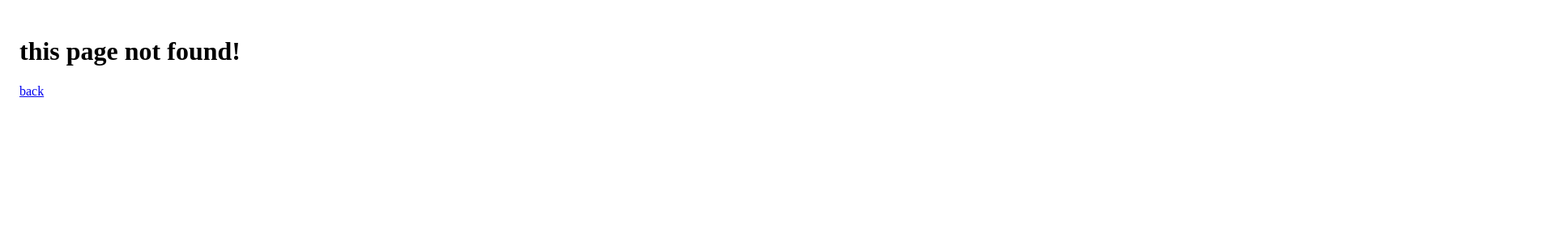
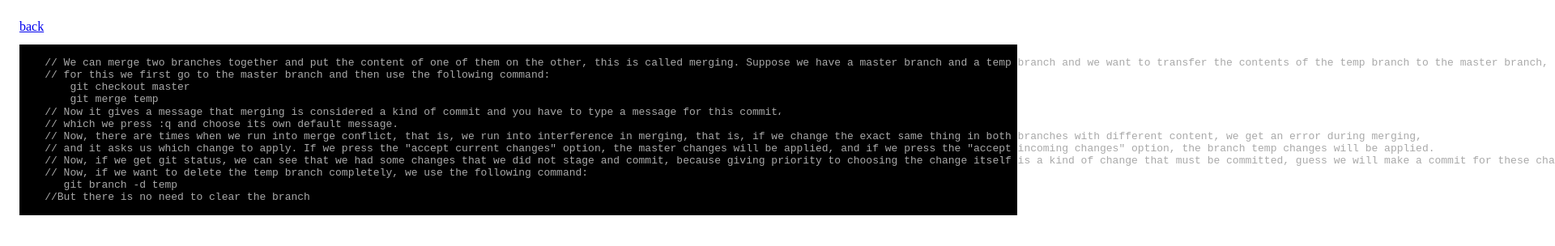
Before and after one commit to arefmaghdam/review-of-react-testing, a Next.js app: page /components/git/git-merge in a window 1280 px wide. Before the commit this address had no page. Shown: the top 304 px of the page at 81% size, 1920 px wide, since content can reach past the window. Built offline with nearby package versions, Linux system fonts and the light colour scheme.

Commit message:
aadd git merge concept

```diff
--- /dev/null
+++ b/pages/components/git/git-merge.tsx
@@ -0,0 +1,31 @@
+import React from "react";
+import styles from "../../../styles/Home.module.css";
+import Link from "next/link";
+import CodePreview from "../code-preview";
+
+const GitMerge = () => {
+  return (
+    <div className={styles.subPages}>
+      <Link href="/">back</Link>
+      <CodePreview
+        imgURL=""
+        content={`
+    // We can merge two branches together and put the content of one of them on the other, this is called merging. Suppose we have a master branch and a temp branch and we want to transfer the contents of the temp branch to the master branch,
+    // for this we first go to the master branch and then use the following command:
+        git checkout master
+        git merge temp
+    // Now it gives a message that merging is considered a kind of commit and you have to type a message for this commit،
+    // which we press :q and choose its own default message.
+    // Now, there are times when we run into merge conflict, that is, we run into interference in merging, that is, if we change the exact same thing in both branches with different content, we get an error during merging,
+    // and it asks us which change to apply. If we press the "accept current changes" option, the master changes will be applied, and if we press the "accept incoming changes" option, the branch temp changes will be applied.
+    // Now, if we get git status, we can see that we had some changes that we did not stage and commit, because giving priority to choosing the change itself is a kind of change that must be committed, guess we will make a commit for these changes once again.
+    // Now, if we want to delete the temp branch completely, we use the following command:
+       git branch -d temp
+    //But there is no need to clear the branch
+        `}
+      />
+    </div>
+  );
+};
+
+export default GitMerge;
--- a/pages/components/react-testing-provider.jsx
+++ b/pages/components/react-testing-provider.jsx
@@ -20,6 +20,7 @@ const ReactTestingProvider = () => {
           basic-concepts-commit
         </Link>
         <Link href="/components/git/git-branch">git-branch</Link>
+        <Link href="/components/git/git-merge">git-merge</Link>
       </div>
       <div>
         <h3>Redux and Redux Toolkit</h3>
```
